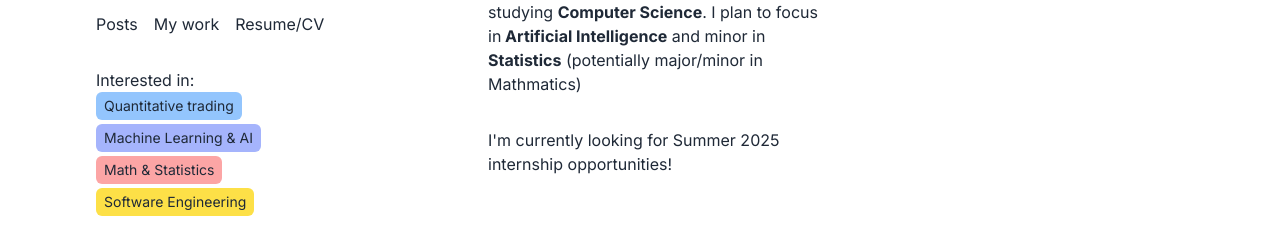
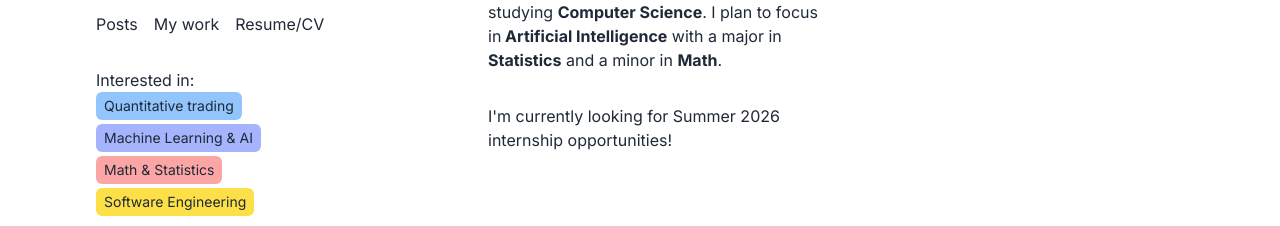
Before and after one commit to olliekm/Personal-Markdown-site, a Next.js app: page / in a window 1280 px wide. Shown: the part 196-422 px from the top of the page. Built offline with nearby package versions, Linux system fonts and the light colour scheme; no server answers; the database is empty.

Commit message:
updated bio

```diff
--- a/app/page.js
+++ b/app/page.js
@@ -61,11 +61,11 @@ export default function Home() {
             <p>
               I am student at the <strong>University of Toronto</strong>,
               studying <strong>Computer Science</strong>. I plan to focus in
-              <strong> Artificial Intelligence</strong> and minor in{" "}
-              <strong>Statistics</strong> (potentially major/minor in Mathmatics)
+              <strong> Artificial Intelligence</strong> with a major in{" "}
+              <strong>Statistics</strong> and a minor in <strong>Math</strong>.
             </p>
             <p>
-              I&apos;m currently looking for Summer 2025 internship opportunities!
+              I&apos;m currently looking for Summer 2026 internship opportunities!
             </p>
           </div>
           {/* <div className="hidden lg:flex flex-1 p-10">
```
